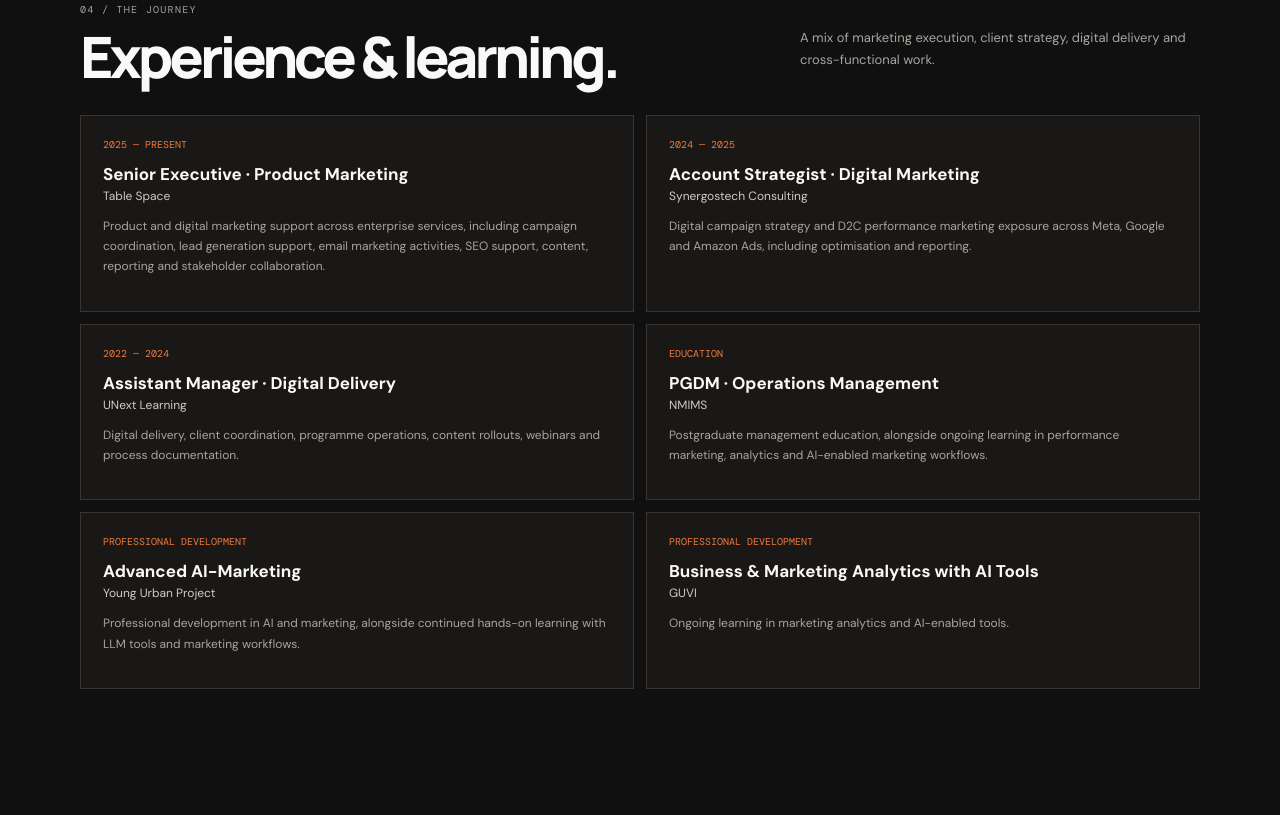
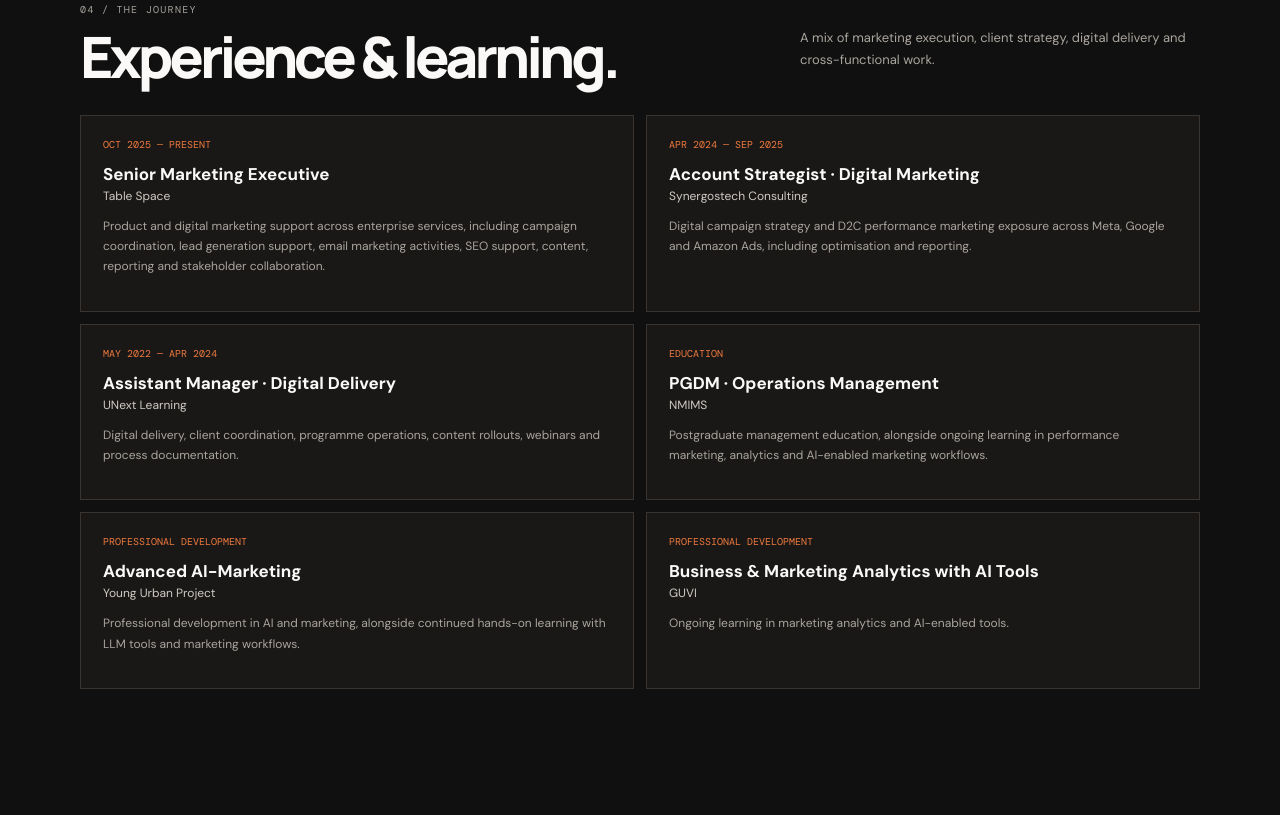
Before and after one commit to Sree-cnair/ai-marketing-budget-optimizer, a plain HTML site: page index.html in a window 1280 px wide. Shown: the part 2985-3800 px from the top of the page. Drawn offline with nearby package versions, Linux system fonts and the light colour scheme.

Commit message:
Align experience titles and dates with CV

```diff
--- a/index.html
+++ b/index.html
@@ -18,9 +18,9 @@
 <div class="folder reveal"><div class="glyph">◉</div><b>Meta Ads</b><small>CAMPAIGN · AUDIENCE · CREATIVE</small></div><div class="folder reveal"><div class="glyph">⌕</div><b>Google Ads</b><small>SEARCH · KEYWORDS · INTENT</small></div><div class="folder reveal"><div class="glyph">in</div><b>LinkedIn Ads</b><small>B2B · TARGETING · LEADS</small></div><div class="folder reveal"><div class="glyph">▤</div><b>GA4 & Reporting</b><small>MEASUREMENT · INSIGHTS</small></div><div class="folder reveal"><div class="glyph">⌁</div><b>SEO support</b><small>SUPPORTING ACTIVITIES</small></div><div class="folder reveal"><div class="glyph">✉</div><b>Email marketing</b><small>CAMPAIGN SUPPORT</small></div><div class="folder reveal"><div class="glyph">▦</div><b>Excel & Power BI</b><small>DATA · DASHBOARDS</small></div><div class="folder reveal"><div class="glyph">✳</div><b>LLM tools</b><small>WORKING KNOWLEDGE · LEARNING</small></div><div class="folder reveal"><div class="glyph">↗</div><b>Product marketing</b><small>POSITIONING · GTM</small></div>
 </div></section>
 <section id="experience"><div class="section-top reveal"><div><div class="tiny">04 / The journey</div><h2>Experience & learning.</h2></div><p>A mix of marketing execution, client strategy, digital delivery and cross-functional work.</p></div><div class="experience">
-<div class="job reveal"><div class="date">2025 — PRESENT</div><h3>Senior Executive · Product Marketing</h3><div class="company">Table Space</div><p>Product and digital marketing support across enterprise services, including campaign coordination, lead generation support, email marketing activities, SEO support, content, reporting and stakeholder collaboration.</p></div>
-<div class="job reveal"><div class="date">2024 — 2025</div><h3>Account Strategist · Digital Marketing</h3><div class="company">Synergostech Consulting</div><p>Digital campaign strategy and D2C performance marketing exposure across Meta, Google and Amazon Ads, including optimisation and reporting.</p></div>
-<div class="job reveal"><div class="date">2022 — 2024</div><h3>Assistant Manager · Digital Delivery</h3><div class="company">UNext Learning</div><p>Digital delivery, client coordination, programme operations, content rollouts, webinars and process documentation.</p></div>
+<div class="job reveal"><div class="date">OCT 2025 — PRESENT</div><h3>Senior Marketing Executive</h3><div class="company">Table Space</div><p>Product and digital marketing support across enterprise services, including campaign coordination, lead generation support, email marketing activities, SEO support, content, reporting and stakeholder collaboration.</p></div>
+<div class="job reveal"><div class="date">APR 2024 — SEP 2025</div><h3>Account Strategist · Digital Marketing</h3><div class="company">Synergostech Consulting</div><p>Digital campaign strategy and D2C performance marketing exposure across Meta, Google and Amazon Ads, including optimisation and reporting.</p></div>
+<div class="job reveal"><div class="date">MAY 2022 — APR 2024</div><h3>Assistant Manager · Digital Delivery</h3><div class="company">UNext Learning</div><p>Digital delivery, client coordination, programme operations, content rollouts, webinars and process documentation.</p></div>
 <div class="job reveal"><div class="date">EDUCATION</div><h3>PGDM · Operations Management</h3><div class="company">NMIMS</div><p>Postgraduate management education, alongside ongoing learning in performance marketing, analytics and AI-enabled marketing workflows.</p></div>
 <div class="job reveal"><div class="date">PROFESSIONAL DEVELOPMENT</div><h3>Advanced AI-Marketing</h3><div class="company">Young Urban Project</div><p>Professional development in AI and marketing, alongside continued hands-on learning with LLM tools and marketing workflows.</p></div>
 <div class="job reveal"><div class="date">PROFESSIONAL DEVELOPMENT</div><h3>Business & Marketing Analytics with AI Tools</h3><div class="company">GUVI</div><p>Ongoing learning in marketing analytics and AI-enabled tools.</p></div>
@@ -34,5 +34,5 @@
 <use href="#person" transform="translate(610 0) scale(.92)"/><use href="#curlyperson" transform="translate(674 0) scale(1.08)"/><use href="#person" transform="translate(740 0) scale(.9)"/><use href="#person" transform="translate(800 0) scale(1.1)"/><use href="#curlyperson" transform="translate(867 0) scale(.9)"/><use href="#person" transform="translate(920 0) scale(1.06)"/><use href="#person" transform="translate(980 0) scale(.92)"/><use href="#curlyperson" transform="translate(1040 0) scale(1.08)"/><use href="#person" transform="translate(1092 0) scale(.9)"/>
 </g>
 <!-- featured central avatar --> <g transform="translate(560 0)"><path d="M-31 300 Q-31 214 -20 192 L20 192 Q31 220 31 300" fill="#171717"/><path d="M-17 196 L0 222 L17 196" fill="#f2f0ed"/><rect x="-9" y="157" width="18" height="39" rx="8" fill="#d9a181"/><ellipse cy="118" rx="28" ry="37" fill="#d9a181" stroke="#171717" stroke-width="2"/><g fill="#171717"><circle cx="-25" cy="89" r="16"/><circle cx="-10" cy="75" r="17"/><circle cx="9" cy="74" r="17"/><circle cx="26" cy="91" r="16"/><circle cx="-31" cy="112" r="13"/><circle cx="31" cy="113" r="13"/></g><circle cx="-10" cy="120" r="2.5"/><circle cx="10" cy="120" r="2.5"/><path d="M-8 136 Q0 142 8 136" stroke="#171717" stroke-width="2" fill="none"/><path d="M-24 208 L-39 261 M24 208 L39 261" stroke="#d9a181" stroke-width="8" stroke-linecap="round"/><path d="M-14 195 L0 218 L14 195" stroke="#ef793e" stroke-width="5" fill="none"/><path d="M-17 300 L-20 300 M17 300 L20 300" stroke="#ef793e" stroke-width="7"/></g></svg></div>
-<footer><span>© 2026 Sreejitha C Nair · Made with curiosity.</span><span><a href="mailto:sreejithacn0@gmail.com">EMAIL</a> &nbsp;·&nbsp; <a href="https://www.linkedin.com/in/sreejitha-">LINKEDIN</a></span></footer></div>
+<footer><span>© 2026 Sreejitha C Nair · Made with curiosity.</span><span><a href="mailto:sreejithacn0@gmail.com">EMAIL</a></span></footer></div>
 <script>const io=new IntersectionObserver(entries=>entries.forEach(e=>{if(e.isIntersecting){e.target.classList.add('visible');io.unobserve(e.target)}}),{threshold:.12});document.querySelectorAll('.reveal').forEach(el=>io.observe(el));</script></body></html>
```
